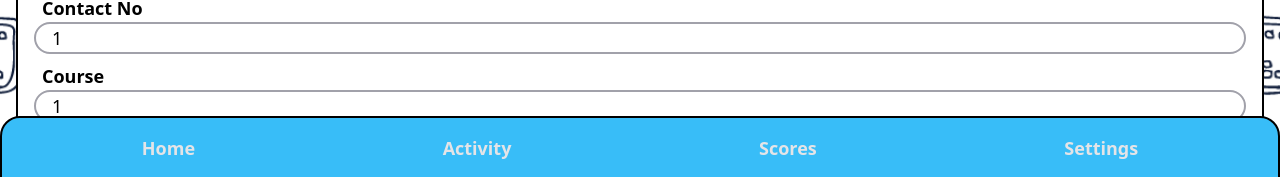
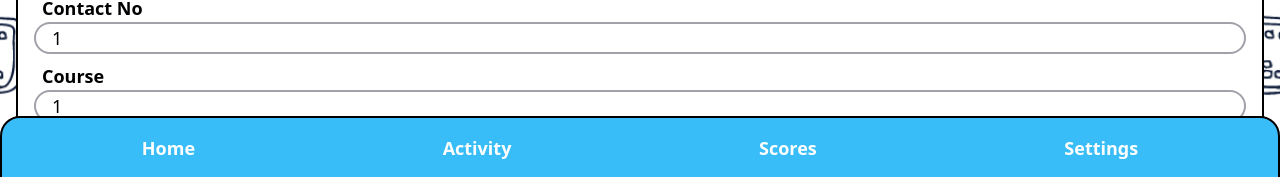
Before and after one commit to 22FTT1500/Ep-Quest, a PHP site: page /manageprofile.php in a window 1280 px wide. Shown: the part 620-797 px from the top of the page. Run offline with PHP 8.4, Linux system fonts and the light colour scheme; the visitor is signed in with stand-in values (Sample User, id 1); some libraries are stand-ins or nearby versions.

Commit message:
manageprofile css done

```diff
--- a/manageprofile.php
+++ b/manageprofile.php
@@ -97,8 +97,8 @@ if (
                 </div>
             </div>
 
-            <div class="p-4 bg-sky-400 fixed bottom-0 w-full font-bold text-lg rounded-tr-[20px] rounded-tl-[20px] border-2 border-black">
-                <div class="flex justify-around text-zinc-200">
+            <div class="p-4 bg-sky-400 fixed bottom-0 w-full font-bold text-lg rounded-tr-[20px] rounded-tl-[20px] border-2 border-black text-white">
+                <div class="flex justify-around">
                     <span><a href="studentpage.php">Home</a></span>
                     <span><a href="activitypage.php">Activity</a></span>
                     <span><a href="leaderboard.php">Scores</a></span>
```
